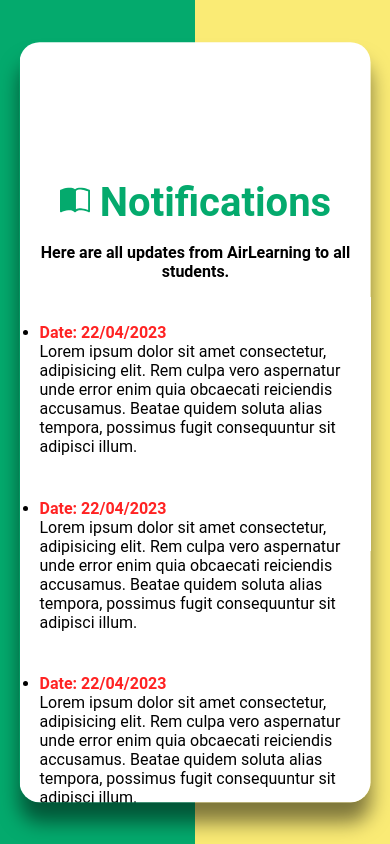
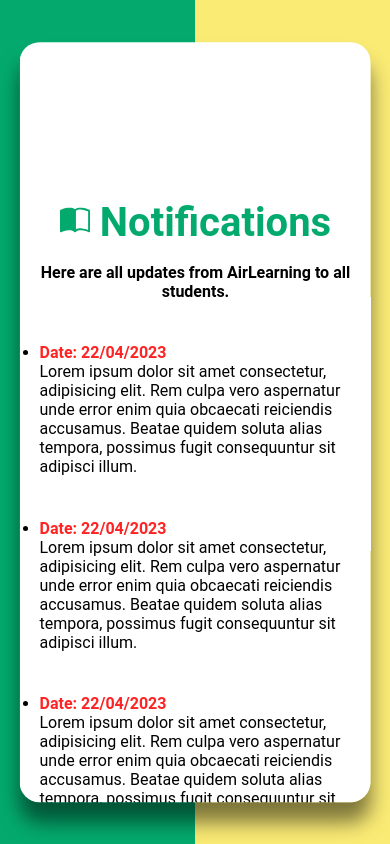
Before and after one commit to nitin-srma/airschools, a plain HTML site: page notification.html in a window 390 px wide. Drawn offline with Linux system fonts and the light colour scheme.

Commit message:
Update notification.html

```diff
--- a/notification.html
+++ b/notification.html
@@ -174,7 +174,7 @@ ul li:first-child{
 
 @media only screen and (max-width: 1080px){
     .content h1{
-        margin-top: 360px;
+        margin-top: 400px;
     }
 }
 
```
